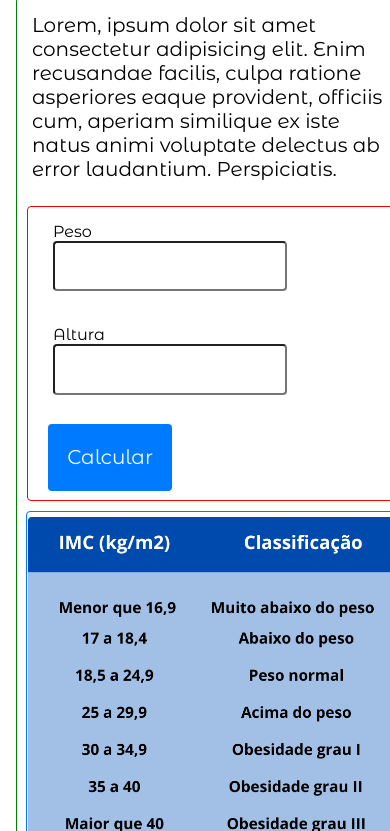
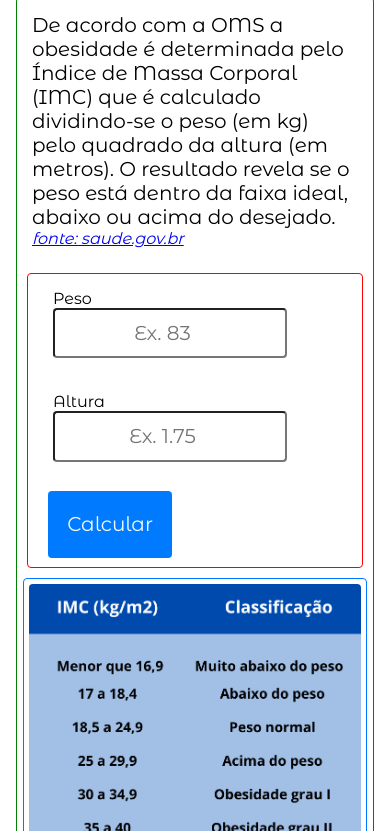
Before and after one commit to fsilva1984/js-course-repo, a website with bundled scripts: page AppTest/index.html in a window 390 px wide. Shown: the part 72-903 px from the top of the page. Built offline with nearby package versions, Linux system fonts and the light colour scheme; a web font is replaced by a local one.

Commit message:
Windows 11

```diff
--- a/AppTest/css/imc.css
+++ b/AppTest/css/imc.css
@@ -99,11 +99,11 @@ input {
 
 @media (max-width: 500px) {
   .container {
-    width: 100vw;
+    width: 100%;
   }
 
   .main {
-    width: 100vw;
+    width: 100%;
   }
 
   .app {
@@ -122,11 +122,11 @@ input {
   }
 
   .conteiner-img {
-    width: 95vw;
+    width: 88vw;
   }
 
   .img-fluid {
-    width: 94vw;
+    width: 85vw;
   }
 
 }
--- a/AppTest/index.html
+++ b/AppTest/index.html
@@ -38,14 +38,9 @@
           <br>
 
           <div class="modal-body">
-            <p id="p-modal">Lorem ipsum dolor sit amet consectetur adipisicing elit. Eaque fuga possimus neque corrupti
-              fugit quibusdam
-              velit hic illum debitis facilis dolore, autem veritatis cumque quasi. Distinctio porro labore eligendi
-              quos.
-              Lorem ipsum dolor sit amet consectetur adipisicing elit. Eaque fuga possimus neque corrupti fugit
-              quibusdam
-              velit hic
-              illum debitis facilis dolore, autem veritatis cumque quasi. Distinctio porro labore eligendi quos.
+            <p id="p-modal">
+              Você deve preencher os campos
+              devidamente e Reenvie.
             </p>
             <br>
           </div>
@@ -70,21 +65,31 @@
     <div class="main">
 
       <div class="text">
-        <p>Lorem, ipsum dolor sit amet consectetur adipisicing elit. Enim recusandae facilis, culpa ratione asperiores
-          eaque provident, officiis cum, aperiam similique ex iste natus animi voluptate delectus ab error laudantium.
-          Perspiciatis.</p>
+        <figure>
+
+          <p>De acordo com a OMS a obesidade é determinada pelo Índice de Massa Corporal (IMC) que é calculado
+            dividindo-se o peso (em kg) pelo quadrado
+            da altura (em metros). O resultado revela se o peso está dentro da faixa ideal, abaixo ou acima do
+            desejado.</p>
+          <figcaption>
+            <cite>
+              <a href="https://bvsms.saude.gov.br/bvs/dicas/215_obesidade.html" target="_blank" rel="noopener noreferrer">fonte: saude.gov.br</a>
+            </cite>
+          </figcaption>
+
+        </figure>
       </div>
 
       <div class="app">
 
         <div class="peso">
           <label for="c-1">Peso</label>
-          <input type="number" id="c-1" name="pes" value="">
+          <input type="number" id="c-1" name="pes" value="" placeholder="Ex. 83">
         </div>
 
         <div class="altura">
           <label for="c-2">Altura</label>
-          <input type="number" id="c-2" name="alt" value="">
+          <input type="number" id="c-2" name="alt" value="" placeholder="Ex. 1.75">
         </div>
 
         <button class="btn" type="button">Calcular</button>
--- a/AppTest/script/index.js
+++ b/AppTest/script/index.js
@@ -4,9 +4,7 @@ import { pressButton } from "./modal.js";
 
 const btn = document.querySelector(".btn")
 const peso = document.querySelector("#c-1")
-const info = document.querySelector(".result")
 const altura = document.querySelector("#c-2")
-//const modal = document.querySelector("#c-3")
 const p = document.querySelector("#p-modal")
 
 
@@ -24,6 +22,11 @@ const resp = [
 
 function calc() {
   const result = peso.value / (altura.value ** 2);
+  const any1 = peso.value
+  const any2 = altura.value
+
+  if (any1.length !== 0 && any2.length !== 0) {
+
 
     if (result < 16.9) {
       p.textContent = `${resp[0]} seu imc: ${result.toFixed(1)}`;
@@ -44,6 +47,9 @@ function calc() {
       p.textContent = `${resp[5]} seu imc: ${result.toFixed(1)}`;
 
     } else { p.textContent = `${resp[6]} seu imc: ${result.toFixed(1)}` }
+
+
+  }
 }
 
 
--- a/AppTest/script/modal.js
+++ b/AppTest/script/modal.js
@@ -17,7 +17,6 @@ btClose.addEventListener("click", toggleModal)
 
 function pressButton() {
   [modal, fade].map(el => el.classList.remove('hide'))
-  console.log('fn pressButton Ok!');
 }
 
 export { pressButton };
```
Lines whose indentation alone changed are shown as unchanged.
